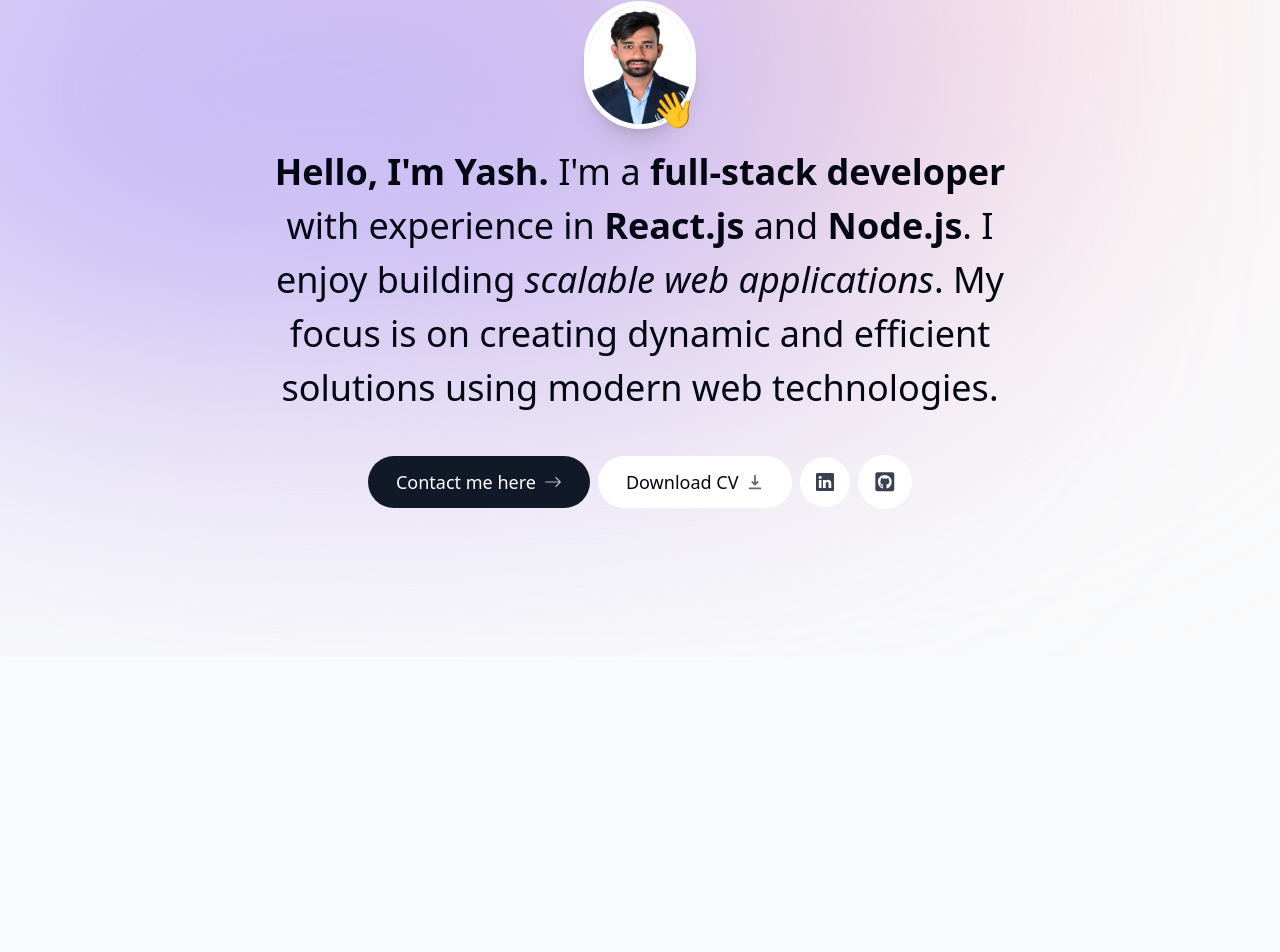
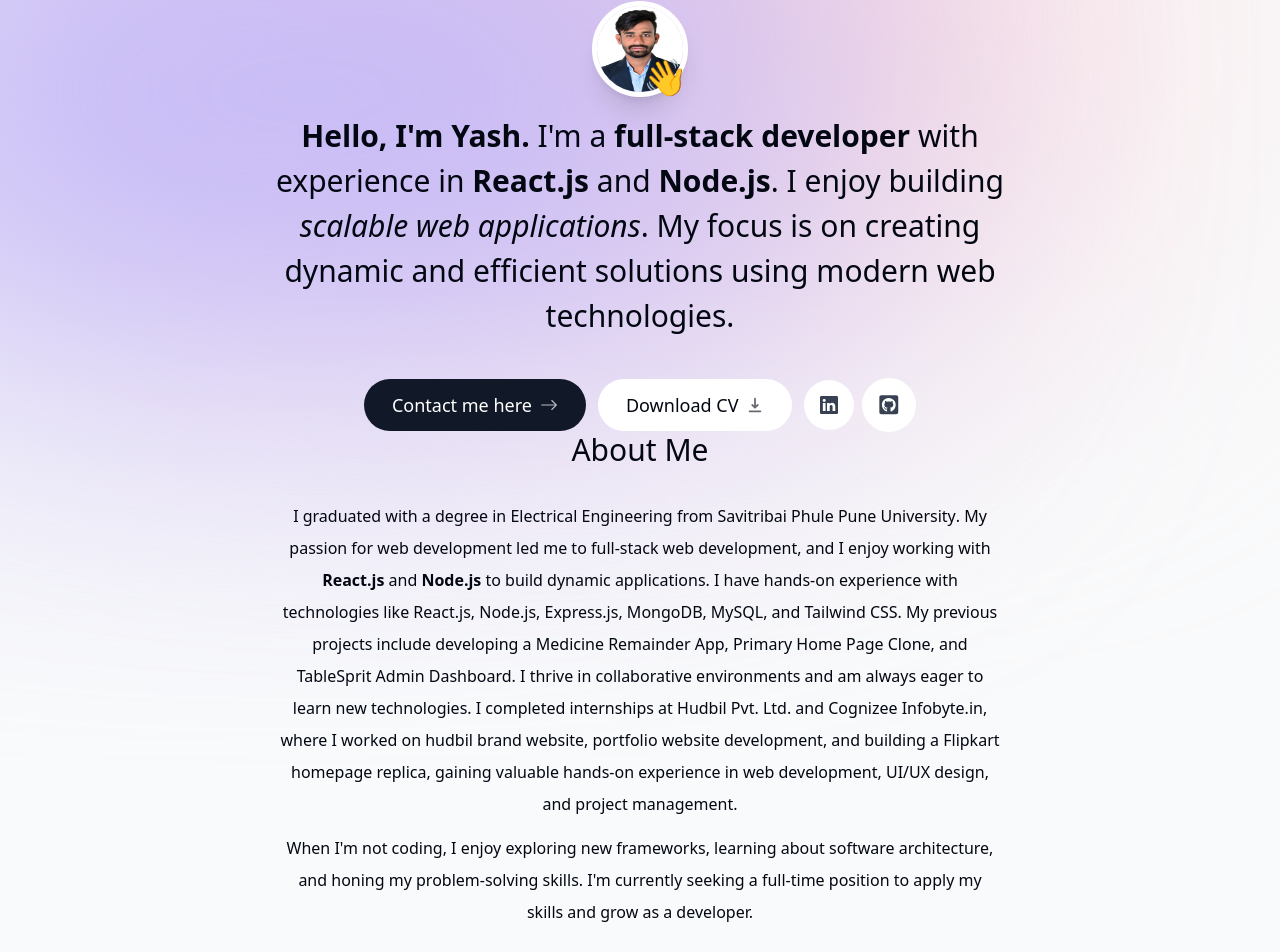
Before and after one commit to Yashwadkar2121/portfolio, a Next.js app: page / in a window 1280 px wide. Shown: the part 143-1095 px from the top of the page. Before the commit the page ends 800 px from the top, so only its background shows below. Built offline with nearby package versions, Linux system fonts and the light colour scheme.

Commit message:
About Section Done

```diff
--- a/app/page.tsx
+++ b/app/page.tsx
@@ -1,9 +1,10 @@
 import Intro from "@/components/intro";
-
+import About from "@/components/about";
 export default function Home() {
   return (
     <main className="flex flex-col items-center px-4">
       <Intro />
+      <About />
     </main>
   );
 }
--- /dev/null
+++ b/components/about.tsx
@@ -0,0 +1,61 @@
+"use client";
+
+import React from "react";
+import SectionHeading from "./section-heading";
+import { motion } from "framer-motion";
+import { useSectionInView } from "@/lib/hooks";
+
+export default function About() {
+  const { ref } = useSectionInView("About");
+
+  return (
+    <motion.section
+      ref={ref}
+      className="mb-28 max-w-[45rem] text-center leading-8 sm:mb-40 scroll-mt-28"
+      initial={{ opacity: 0, y: 100 }}
+      animate={{ opacity: 1, y: 0 }}
+      transition={{ delay: 0.175 }}
+      id="about"
+    >
+      <SectionHeading>About me</SectionHeading>
+      <div>
+        <p className="mb-3">
+          I graduated with a degree in{" "}
+          <span className="font-medium">Electrical Engineering</span> from{" "}
+          <span className="font-medium">Savitribai Phule Pune University</span>.
+          My passion for web development led me to{" "}
+          <span className="font-medium">full-stack web development</span>, and I
+          enjoy working with <span className="font-bold">React.js</span> and{" "}
+          <span className="font-bold">Node.js</span> to build dynamic
+          applications. I have hands-on experience with technologies like{" "}
+          <span className="font-medium">
+            React.js, Node.js, Express.js, MongoDB, MySQL, and Tailwind CSS
+          </span>
+          . My previous projects include developing a{" "}
+          <span className="font-medium">Medicine Remainder App</span>,{" "}
+          <span className="font-medium">Primary Home Page Clone</span>, and{" "}
+          <span className="font-medium">TableSprit Admin Dashboard</span>. I
+          thrive in collaborative environments and am always eager to learn new
+          technologies. I completed internships at{" "}
+          <span className="font-medium">Hudbil Pvt. Ltd.</span> and{" "}
+          <span className="font-medium">Cognizee Infobyte.in</span>, where I
+          worked on{" "}
+          <span className="font-medium">
+            hudbil brand website, portfolio website development
+          </span>
+          , and building a{" "}
+          <span className="font-medium">Flipkart homepage replica</span>,
+          gaining valuable hands-on experience in web development, UI/UX design,
+          and project management.
+        </p>
+        <p>
+          When I&apos;m not coding, I enjoy exploring new frameworks, learning
+          about software architecture, and honing my problem-solving skills.
+          I&apos;m currently seeking a{" "}
+          <span className="font-medium">full-time position</span> to apply my
+          skills and grow as a developer.
+        </p>
+      </div>
+    </motion.section>
+  );
+}
--- a/components/intro.tsx
+++ b/components/intro.tsx
@@ -37,7 +37,7 @@ export default function Intro() {
               height="192"
               quality="95"
               priority={true}
-              className="h-32 w-28 rounded-full border-[0.35rem] border-white shadow-xl"
+              className="h-24 w-24 rounded-full border-[0.35rem] border-white shadow-xl object-fit"
             />
           </motion.div>
 
@@ -58,7 +58,7 @@ export default function Intro() {
       </div>
 
       <motion.h1
-        className="mb-10 mt-4 px-4 text-2xl font-medium !leading-[1.5] sm:text-4xl"
+        className="mb-10 mt-4 px-4 text-2xl font-medium !leading-[1.5] sm:text-3xl"
         initial={{ opacity: 0, y: 100 }}
         animate={{ opacity: 1, y: 0 }}
       >
@@ -72,7 +72,7 @@ export default function Intro() {
       </motion.h1>
 
       <motion.div
-        className="flex flex-col sm:flex-row items-center justify-center gap-2 px-4 text-lg font-medium"
+        className="flex flex-col sm:flex-row items-center justify-center gap-3 px-4 text-lg font-medium"
         initial={{ opacity: 0, y: 100 }}
         animate={{ opacity: 1, y: 0 }}
         transition={{
@@ -99,7 +99,7 @@ export default function Intro() {
           Download CV{" "}
           <HiDownload className="opacity-60 group-hover:translate-y-1 transition" />
         </a>
-
+        <div className="flex items-center gap-2">
           <a
             className="bg-white p-4 text-gray-700 hover:text-gray-950 flex items-center gap-2 rounded-full focus:scale-[1.15] hover:scale-[1.15] active:scale-105 transition cursor-pointer borderBlack dark:bg-white/10 dark:text-white/60"
             href="https://www.linkedin.com/in/yash-wadkar-2a2114224"
@@ -115,6 +115,7 @@ export default function Intro() {
           >
             <FaGithubSquare />
           </a>
+        </div>
       </motion.div>
     </section>
   );
--- /dev/null
+++ b/components/section-heading.tsx
@@ -0,0 +1,13 @@
+import React from "react";
+
+type SectionHeadingProps = {
+  children: React.ReactNode;
+};
+
+export default function SectionHeading({ children }: SectionHeadingProps) {
+  return (
+    <h2 className="text-3xl font-medium capitalize mb-8 text-center">
+      {children}
+    </h2>
+  );
+}
```
Lines whose indentation alone changed are shown as unchanged.
